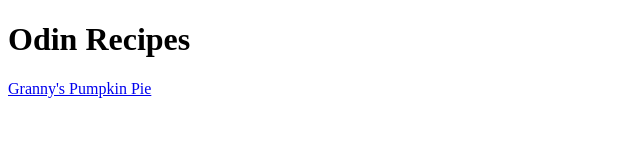
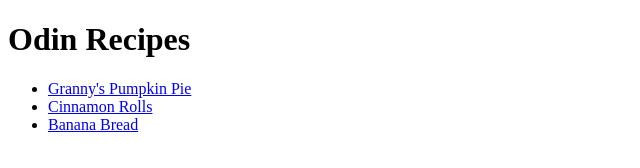
Before and after one commit to Richelle-T/odin-recipes, a plain HTML site: page index.html in a window 1280 px wide. Shown: the whole page, without its empty margins (0-640 px from the left). Drawn offline with Linux system fonts and the light colour scheme.

Commit message:
Edit formatting of code for readability

```diff
--- a/index.html
+++ b/index.html
@@ -1,12 +1,17 @@
 <!DOCTYPE html>
+
 <html lang="en">
     <head>
-        <meta charset="UTF-8">
-        <title>Odin Recipes</title>
+      <meta charset="UTF-8">
+      <title>Odin Recipes</title>
     </head>
 
     <body>
-        <h1>Odin Recipes</h1>
-        <a href="recipes/pumpkin-pie.html">Granny's Pumpkin Pie</a>
+      <h1>Odin Recipes</h1>
+      <ul>
+        <li><a href="recipes/pumpkin-pie.html">Granny's Pumpkin Pie</a></li>
+        <li><a href="recipes/cinnamon-rolls.html">Cinnamon Rolls</a></li>
+        <li><a href="recipes/banana-bread.html">Banana Bread</a></li>
+      </ul>
     </body>
 </html>
```
